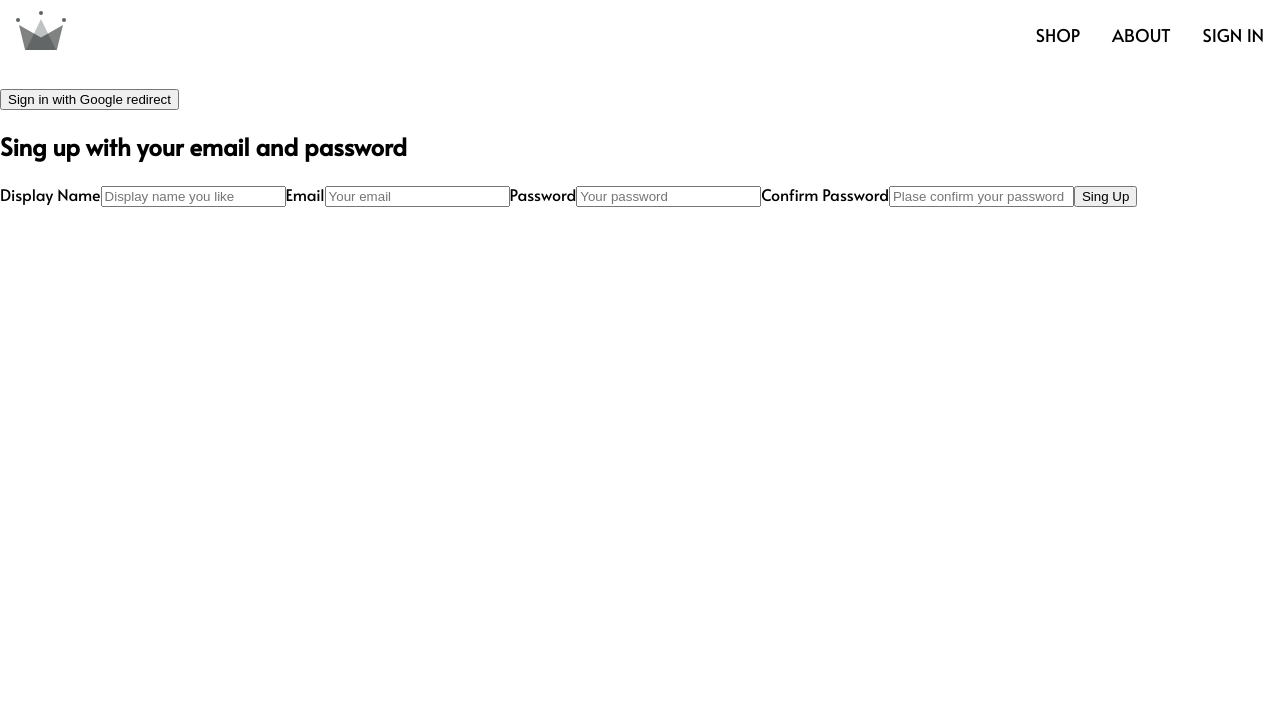
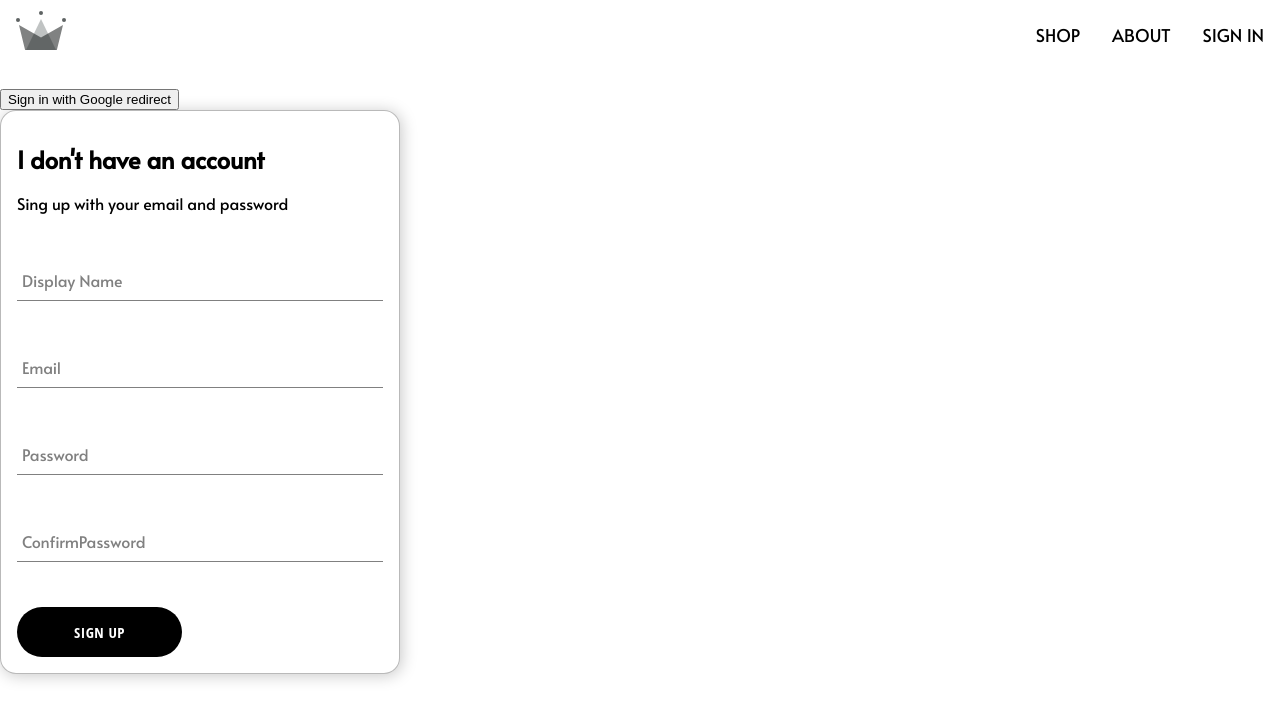
Before and after one commit to igvan-de/udemy-course-react, a React (Create React App) app in the folder crwn-clothing/: page /sign-in in a window 1280 px wide. Shown: the top 720 px of the page. Built offline with nearby package versions, Linux system fonts and the light colour scheme.

Commit message:
finished sign up component and all nested components being used in it + additional styling

```diff
--- /dev/null
+++ b/crwn-clothing/src/components/button/button.component.jsx
@@ -0,0 +1,22 @@
+import './button.styles.scss';
+
+const BUTTON_TYPE_CLASSES = {
+    google:     'google-sign-in',
+    inveted:    'inveted',
+}
+
+const Button = ({buttonName, buttonType, ...otherProps}) => {
+
+    console.log(buttonName);
+
+    return (
+        <button
+            className={`button-container ${BUTTON_TYPE_CLASSES[buttonType]}`}
+            {...otherProps}
+        >
+            {buttonName}
+        </button>
+    )
+ }
+
+export default Button;
--- /dev/null
+++ b/crwn-clothing/src/components/button/button.styles.scss
@@ -0,0 +1,47 @@
+.button-container {
+    min-width: 165px;
+    width: auto;
+    height: 50px;
+    letter-spacing: 0.5px;
+    line-height: 50px;
+    padding: 0 35px 0 35px;
+    font-size: 15px;
+    background-color: black;
+    color: white;
+    text-transform: uppercase;
+    font-family: 'Open Sans Condensed';
+    font-weight: bolder;
+    border: none;
+    border-radius: 2rem;
+    cursor: pointer;
+    display: flex;
+    justify-content: center;
+
+    &:hover {
+      background-color: white;
+      color: black;
+      border: 1px solid black;
+    }
+
+    &.google-sign-in {
+      background-color: #4285f4;
+      color: white;
+
+      &:hover {
+        background-color: #357ae8;
+        border: none;
+      }
+    }
+
+    &.inverted {
+      background-color: white;
+      color: black;
+      border: 1px solid black;
+
+      &:hover {
+        background-color: black;
+        color: white;
+        border: none;
+      }
+    }
+  }
--- /dev/null
+++ b/crwn-clothing/src/components/form-input/form-input.component.jsx
@@ -0,0 +1,14 @@
+import './form-input.styles.scss';
+
+const FormInput = ({label, ...otherProps }) => {
+    return (
+        <div className="group">
+            <input className="form-input" {...otherProps}/>
+            {label && (
+                <label className={`${otherProps.value.length ? 'shrink' : ''} form-input_label`}>{label}</label>
+            )}
+        </div>
+    )
+}
+
+export default FormInput;
--- /dev/null
+++ b/crwn-clothing/src/components/form-input/form-input.styles.scss
@@ -0,0 +1,54 @@
+$sub-color: grey;
+$main-color: black;
+
+@mixin shrinkLabel {
+  top: -14px;
+  font-size: 12px;
+  color: $main-color;
+}
+
+.group {
+  position: relative;
+  margin: 45px 0;
+
+
+  .form-input {
+    background: none;
+    color: $sub-color;
+    font-size: 18px;
+    padding: 10px 10px 10px 5px;
+    display: block;
+    width: 100%;
+    border: none;
+    border-radius: 0;
+    border-bottom: 1px solid $sub-color;
+    margin: 25px 0;
+
+    &:focus {
+      outline: none;
+    }
+
+    &:focus ~ .form-input_label {
+      @include shrinkLabel();
+    }
+  }
+
+  input[type='password'] {
+    letter-spacing: 0.3em;
+  }
+
+  .form-input_label {
+    color: $sub-color;
+    font-size: 16px;
+    font-weight: normal;
+    position: absolute;
+    pointer-events: none;
+    left: 5px;
+    top: 10px;
+    transition: 300ms ease all;
+
+    &.shrink {
+      @include shrinkLabel();
+    }
+  }
+}
--- a/crwn-clothing/src/components/sign-up/sign-up.component.jsx
+++ b/crwn-clothing/src/components/sign-up/sign-up.component.jsx
@@ -1,5 +1,8 @@
 import { useState } from "react";
 import { createAuthUserWithEmailAndPassword, createUSerDocumentFromAuth } from '../../utils/firebase/firebase.utils';
+import Button from "../button/button.component";
+import FormInput from "../form-input/form-input.component";
+import './sign-up.styles.scss';
 
 const defaultFormFields = {
     displayName:        '',
@@ -45,21 +48,15 @@ const SingUpForm = () => {
     };
 
     return (
-        <div>
-            <h2>Sing up with your email and password</h2>
+        <div className="sign-up-container">
+            <h2>I don't have an account</h2>
+            <span>Sing up with your email and password</span>
             <form onSubmit={handleSubmit}>
-                <label>Display Name</label>
-                <input type='text' required onChange={handleChange} name='displayName' value={displayName} placeholder='Display name you like'/>
-
-                <label>Email</label>
-                <input type='email' required onChange={handleChange} name='email' value={email} placeholder='Your email'/>
-
-                <label>Password</label>
-                <input type='password' required onChange={handleChange} name='password' value={password} placeholder='Your password'/>
-
-                <label>Confirm Password</label>
-                <input type='password' required onChange={handleChange} name='confirmedPassword' value={confirmedPassword} placeholder='Plase confirm your password'/>
-                <button type='submit'>Sing Up</button>
+                <FormInput label='Display Name' type='text' required onChange={handleChange} name='displayName' value={displayName}/>
+                <FormInput label='Email' type='email' required onChange={handleChange} name='email' value={email}/>
+                <FormInput label='Password' type='password' required onChange={handleChange} name='password' value={password}/>
+                <FormInput label='ConfirmPassword' type='password' required onChange={handleChange} name='confirmedPassword' value={confirmedPassword}/>
+                <Button type='submit' buttonName={'Sign up'}/>
             </form>
         </div>
     );
--- /dev/null
+++ b/crwn-clothing/src/components/sign-up/sign-up.styles.scss
@@ -0,0 +1,14 @@
+.sign-up-container {
+    display: flex;
+    flex-direction: column;
+    width: 25rem;
+    border: 0.5px rgba(0, 0, 0, 0.273) solid;
+    border-radius: 1rem;
+    padding: 1rem;
+    background-color: rgba(251, 249, 249, 0.077);
+    box-shadow: 0.1rem 0.1rem 1rem rgba(0, 0, 0, 0.219);
+
+    h2 {
+        margin: 1rem 0;
+    }
+}
```
Also changed, not shown: crwn-clothing/src/components/sign-up/sing-up.styles.scss (deleted).
